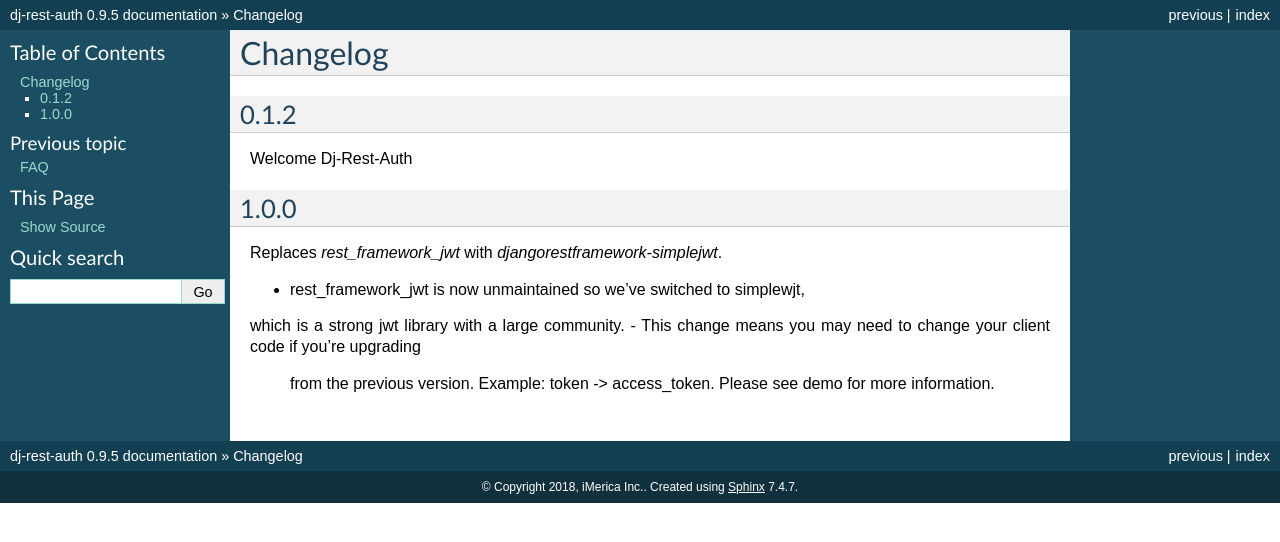
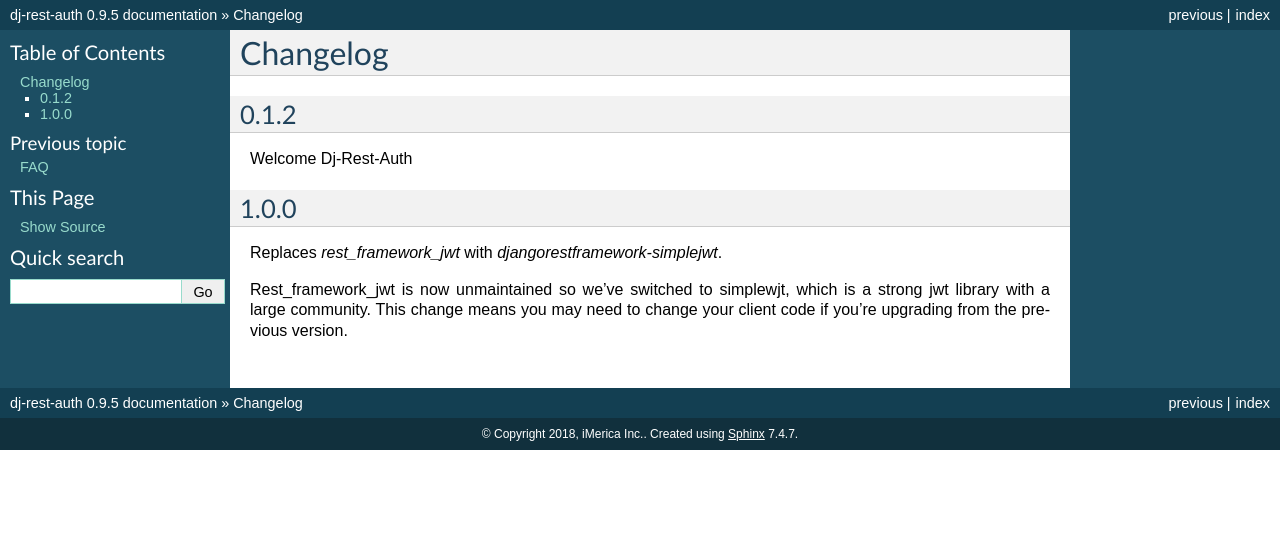
Before and after one commit to Tivix/django-rest-auth, a Sphinx documentation site: the page built from docs/changelog.rst, in a window 1280 px wide. Shown: the top 542 px of the page. Built offline with Sphinx 7.4.7, drawn with Linux system fonts in a browser that asks for light colours.

Commit message:
Updates changelog

```diff
--- a/docs/changelog.rst
+++ b/docs/changelog.rst
@@ -9,9 +9,5 @@ Welcome Dj-Rest-Auth
 -----
 Replaces `rest_framework_jwt` with `djangorestframework-simplejwt`.
 
-
-- rest_framework_jwt is now unmaintained so we've switched to simplewjt,
-which is a strong jwt library with a large community.
-- This change means you may need to change your client code if you're upgrading
-  from the previous version. Example: token -> access_token. Please see demo
-  for more information.
+Rest_framework_jwt is now unmaintained so we've switched to simplewjt, which is a strong jwt library with a large community.
+This change means you may need to change your client code if you're upgrading from the previous version.
```
